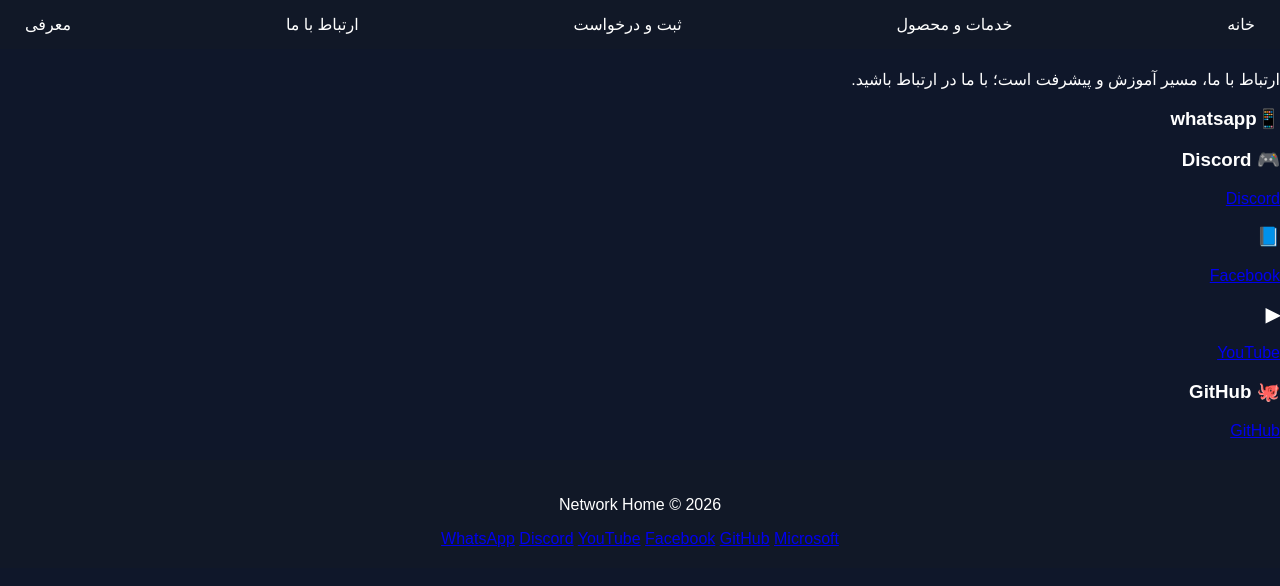
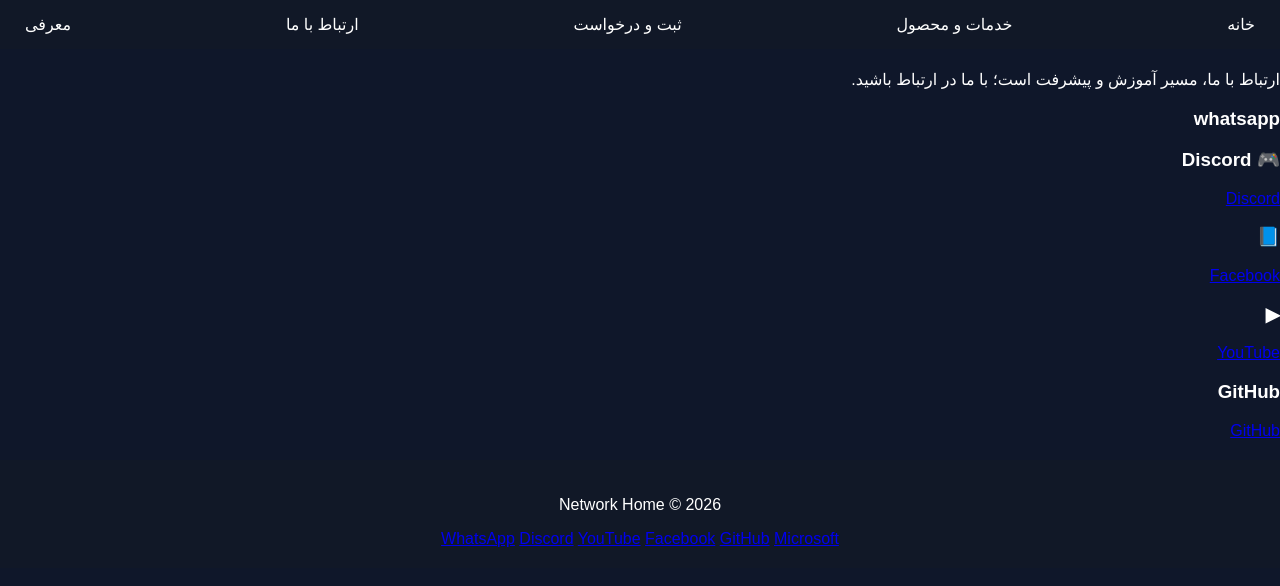
Before and after one commit to moosahazbawi-gif/Network-home-, a plain HTML site: page contact.html in a window 1280 px wide. Drawn offline with Linux system fonts and the light colour scheme.

Commit message:
Update contact.html

```diff
--- a/contact.html
+++ b/contact.html
@@ -26,7 +26,7 @@
 
 <p>ارتباط با ما، مسیر آموزش و پیشرفت است؛ با ما در ارتباط باشید.</p>
 
-<h3>📱whatsapp</h3>
+<h3> whatsapp </h3>
 <p>
 <a href="https://wa.me/+989050780371" target="_blank">
 
@@ -54,7 +54,7 @@ YouTube
 </a>
 </p>
 
-<h3>🐙 GitHub</h3>
+<h3> GitHub</h3>
 <p>
 <a href="https://github.com" target="_blank">
  GitHub
```
